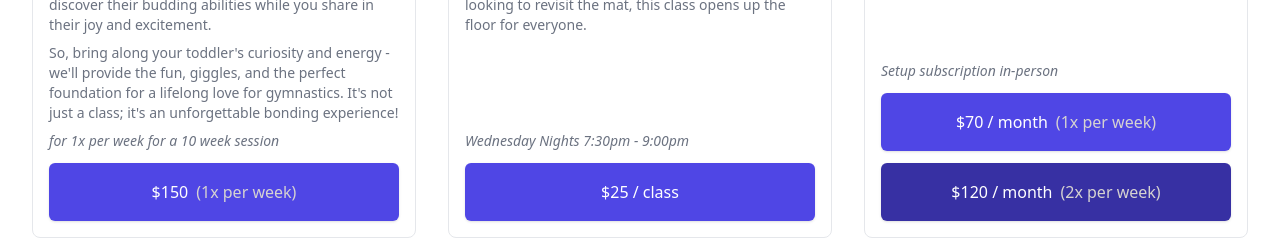
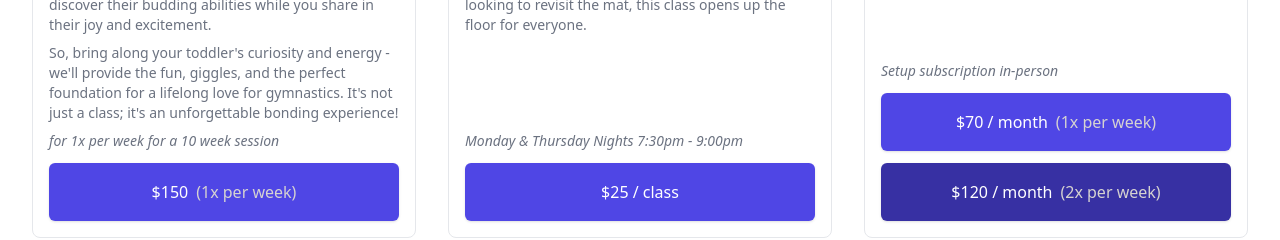
Before and after one commit to oblakeerickson/mag-website, a website built with Vite: page index.html in a window 1280 px wide. Shown: the part 5320-5560 px from the top of the page. Built offline with nearby package versions, Linux system fonts and the light colour scheme; a script that the page names is missing.

Commit message:
Update adult class times

```diff
--- a/index.html
+++ b/index.html
@@ -95,7 +95,6 @@ growth. With a state-of-the-art facility, a carefully designed curriculum for al
           </div>
         </div>
 
-
         <section class="bg-indigo-900">
           <div class="mx-auto max-w-7xl md:grid md:grid-cols-2 md:px-6 lg:px-8">
             <div class="py-12 px-4 sm:px-6 md:flex md:flex-col md:border-r md:border-indigo-900 md:py-16 md:pl-0 md:pr-10 lg:pr-16">
@@ -175,10 +174,7 @@ growth. With a state-of-the-art facility, a carefully designed curriculum for al
                 </div>
                 <div class="flex flex-1 flex-col space-y-2 p-4">
                   <h3 class="text-sm font-medium text-gray-900">
-                    <!-- <a href="https://swipesimple.com/links/lnk_1e0bd4d2">
-                      <span aria-hidden="true" class="absolute inset-0"></span> -->
                       Toddling Tadpoles & You
-                    <!-- </a> -->
                   </h3>
                   <p class="text-sm text-gray-500">
                     Get ready for a delightful hour of exploration and fun with your little one in our 'Tiny Tumblers' class, perfect for ages 12-36 months! This playful class provides the perfect opportunity for your toddler to discover their budding abilities while you share in their joy and excitement.
@@ -201,14 +197,11 @@ growth. With a state-of-the-art facility, a carefully designed curriculum for al
                 </div>
                 <div class="flex flex-1 flex-col space-y-2 p-4">
                   <h3 class="text-sm font-medium text-gray-900">
-                    <!-- <a href="https://swipesimple.com/links/lnk_1e0bd4d2">
-                      <span aria-hidden="true" class="absolute inset-0"></span> -->
                       Adult Gymnastics
-                    <!-- </a> -->
                   </h3>
                   <p class="text-sm text-gray-500">Get ready to tumble into a world of fun with our once-a-week Adult Gymnastics class, designed just for you! Whether you're a newbie who couldn't tell a cartwheel from a somersault or a past enthusiast looking to revisit the mat, this class opens up the floor for everyone.</p>
                   <div class="flex flex-1 flex-col justify-end">
-                    <p class="text-sm italic text-gray-500">Wednesday Nights 7:30pm - 9:00pm</p>
+                    <p class="text-sm italic text-gray-500">Monday & Thursday Nights 7:30pm - 9:00pm</p>
                     <div class="rounded-md shadow mt-3">
                       <a href="https://swipesimple.com/links/lnk_1e0bd4d2" class="flex w-full items-center justify-center rounded-md border border-transparent bg-indigo-600 px-8 py-3 text-base font-medium text-white hover:bg-indigo-700 md:px-10 md:py-4">$25 / class </a>
                     </div>
@@ -222,10 +215,7 @@ growth. With a state-of-the-art facility, a carefully designed curriculum for al
                 </div>
                 <div class="flex flex-1 flex-col space-y-2 p-4">
                   <h3 class="text-sm font-medium text-gray-900">
-                    <!-- <a href="#"> -->
-                      <!-- <span aria-hidden="true" class="absolute inset-0"></span> -->
                       Slippery Snakes/Moving Monkeys
-                    <!-- </a> -->
                   </h3>
                   <p class="text-sm text-gray-500">Slippery Snakes and Moving Monkey classes are prefect for those rambunctious kiddos, ages 3-6.
                     <br/>Classes focus on motor skills as well as beginning gymnastics and self-exploration.
@@ -248,10 +238,7 @@ growth. With a state-of-the-art facility, a carefully designed curriculum for al
                 </div>
                 <div class="flex flex-1 flex-col space-y-2 p-4">
                   <h3 class="text-sm font-medium text-gray-900">
-                    <!-- <a href="#"> -->
-                      <!-- <span aria-hidden="true" class="absolute inset-0"></span> -->
                     Leaping Lizards <span class="inline-flex items-center rounded-full bg-fuchsia-100 px-2.5 py-0.5 text-xs font-medium text-fuchsia-800">Invitation Only</span>
-                    <!-- </a> -->
                   </h3>
                   <p class="text-sm text-gray-500">This class is for our advanced group of 4-8 year olds who are ready to take gymnastics more seriously.
                     <br/>This class uses USAG levels 2, 3, and 4 for training purposes and routines.
@@ -275,10 +262,7 @@ growth. With a state-of-the-art facility, a carefully designed curriculum for al
                 </div>
                 <div class="flex flex-1 flex-col space-y-2 p-4">
                   <h3 class="text-sm font-medium text-gray-900">
-                    <!-- <a href="#"> -->
-                      <!-- <span aria-hidden="true" class="absolute inset-0"></span> -->
                     Bronze Stars/Stripes
-                    <!-- </a> -->
                   </h3>
                   <p class="text-sm text-gray-500">This class is for those in grades 1+ who are interested in beginning gymnastics.
                     <br/>The class focuses on motor skills as well as developing basic gymnastics skills, strength, and flexibility. Class is equivalent to USAG Level 1
@@ -302,10 +286,7 @@ growth. With a state-of-the-art facility, a carefully designed curriculum for al
                 </div>
                 <div class="flex flex-1 flex-col space-y-2 p-4">
                   <h3 class="text-sm font-medium text-gray-900">
-                    <!-- <a href="#"> -->
-                      <!-- <span aria-hidden="true" class="absolute inset-0"></span> -->
                       Silver Stars/Stripes
-                    <!-- </a> -->
                   </h3>
                   <p class="text-sm text-gray-500">This is our intermediate recreational gymnastics class for grades 1+
                     <br/>This class begins focus more on intermediate gymnastics skills as well as higher expectations for ability, strength, endurance, and flexibility. Class is equivalent to USAG Level 2.
@@ -328,10 +309,7 @@ growth. With a state-of-the-art facility, a carefully designed curriculum for al
                 </div>
                 <div class="flex flex-1 flex-col space-y-2 p-4">
                   <h3 class="text-sm font-medium text-gray-900">
-                    <!-- <a href="#"> -->
-                      <!-- <span aria-hidden="true" class="absolute inset-0"></span> -->
                       Gold Stars/Stripes
-                    <!-- </a> -->
                   </h3>
                   <p class="text-sm text-gray-500">This is our most advanced recreational class for grades 1+
                     <br/>This class carries much higher expectations for gymnastics knowledge, strength, endurance, flexibility, and commitment. Class is equivalent to USAG Level 3.
@@ -354,10 +332,7 @@ growth. With a state-of-the-art facility, a carefully designed curriculum for al
                 </div>
                 <div class="flex flex-1 flex-col space-y-2 p-4">
                   <h3 class="text-sm font-medium text-gray-900">
-                    <!-- <a href="#"> -->
-                      <!-- <span aria-hidden="true" class="absolute inset-0"></span> -->
                       Tumbling and Trampoline
-                    <!-- </a> -->
                   </h3>
                   <p class="text-sm text-gray-500">
                     Get ready to bounce, flip, and twirl with our high-energy Tumbling and Trampoline class! Whether you're a dancer with dreams of nailing that perfect flip, a gymnast aiming for precision, a cheerleader looking to add some bounce to your routine, or just someone who loves the exhilaration of tumbling through the air, this class is designed just for you.
@@ -410,10 +385,7 @@ growth. With a state-of-the-art facility, a carefully designed curriculum for al
                 </div>
                 <div class="flex flex-1 flex-col space-y-2 p-4">
                   <h3 class="text-sm font-medium text-gray-900">
-                    <!-- <a href="#"> -->
-                      <!-- <span aria-hidden="true" class="absolute inset-0"></span> -->
                       Competitive Team <span class="inline-flex items-center rounded-full bg-fuchsia-100 px-2.5 py-0.5 text-xs font-medium text-fuchsia-800">Invitation Only</span>
-                    <!-- </a> -->
                   </h3>
                   <p class="text-sm text-gray-500">
                     Step right up, aspiring gymnastic stars! We're calling all dedicated, high-energy athletes aged 5 and up to join our exciting Competitive Gymnastics Team Program. This is where serious gymnastics meet serious fun!
```
Also changed, not shown: README.md (added).
